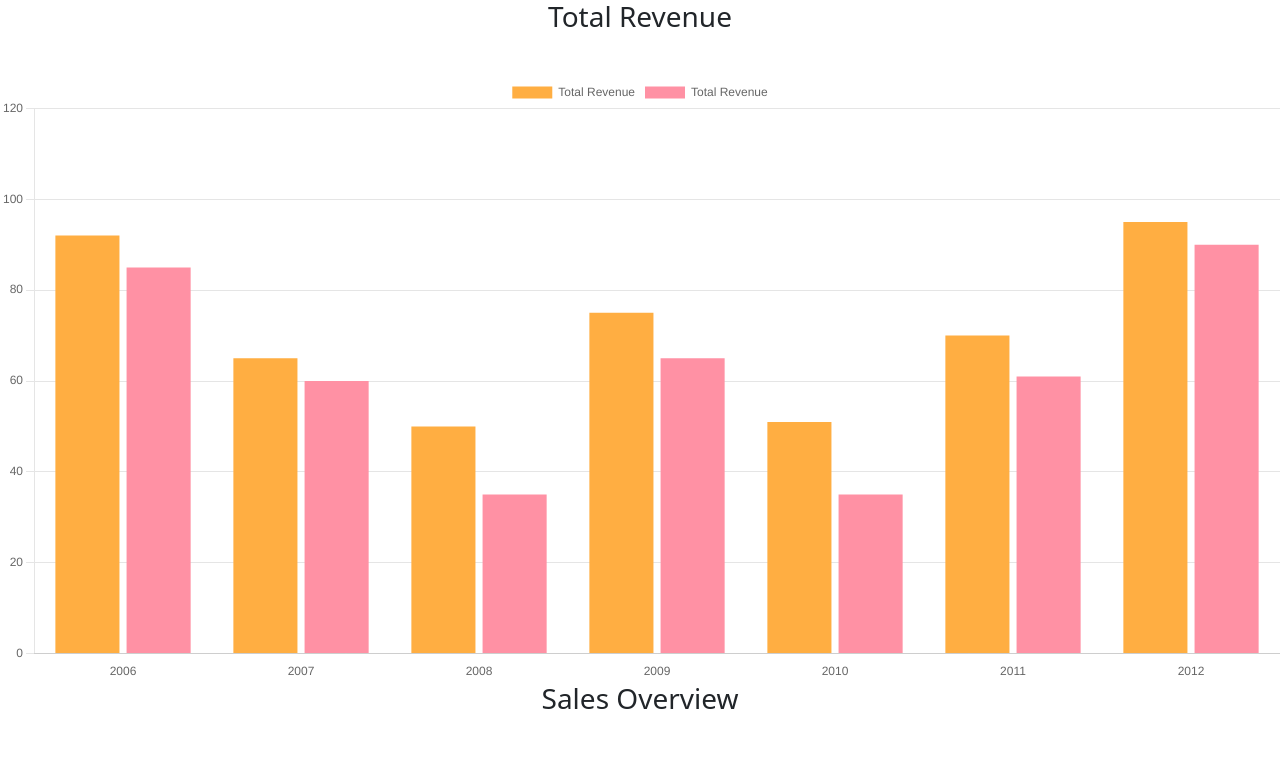
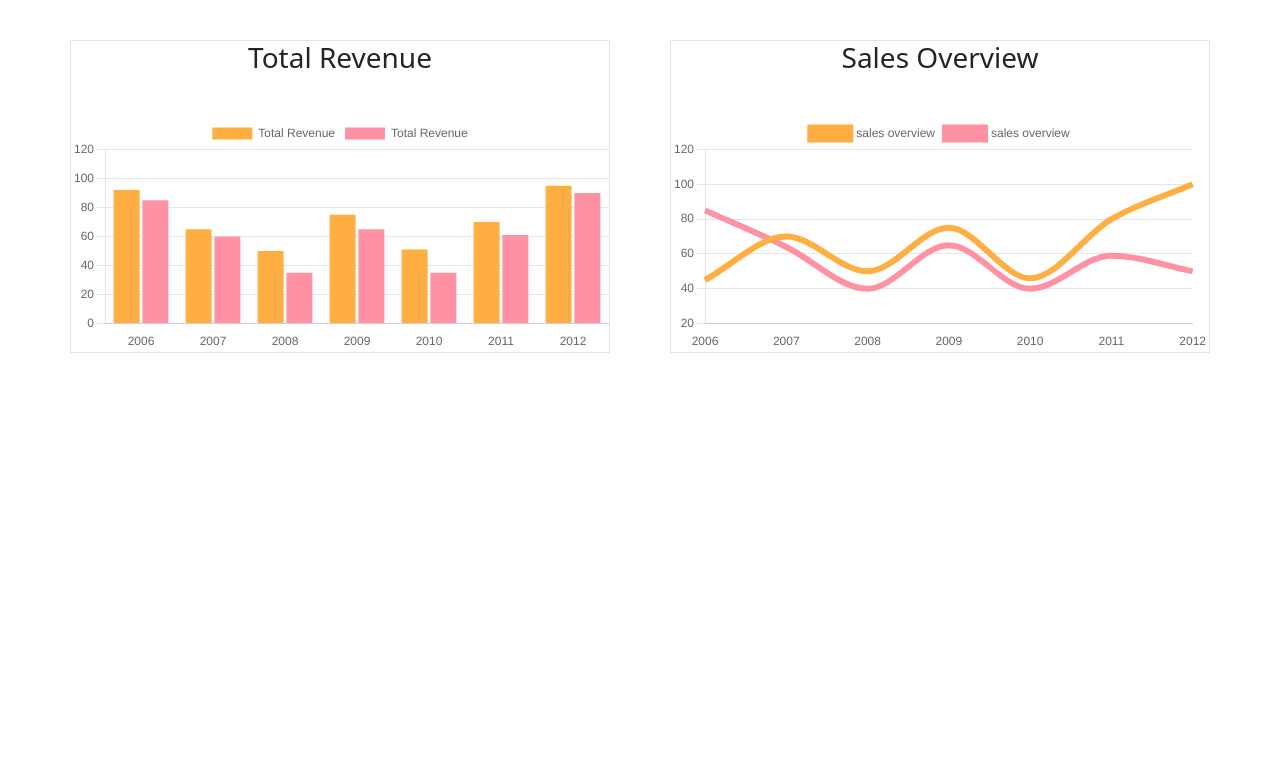
Before and after one commit to nidhiedigaa/admin-page, a React (Create React App) app in the folder adminpage/: page / in a window 1280 px wide. Shown: the top 762 px of the page. Built offline with nearby package versions, Linux system fonts and the light colour scheme.

Commit message:
chart task is completed

```diff
--- a/adminpage/src/App.css
+++ b/adminpage/src/App.css
@@ -54,3 +54,10 @@
   }
 
 }
+
+.charts
+{
+  display: grid;
+  grid-template-columns: repeat(2,1fr);
+  padding:40px;
+}
--- a/adminpage/src/App.js
+++ b/adminpage/src/App.js
@@ -8,11 +8,18 @@ import RecentProjects from './components/pageone/recentprojects';
 import ChartDashBoard from './components/chart/chartdashboard';
 import BarChart from './components/chart/barchart';
 import CurlyLineChart from './components/chart/curlylinechart';
+import {Col,Row} from "react-bootstrap"
 function App() {
   return (
     <div className="App">
-      <BarChart></BarChart>
-      <CurlyLineChart></CurlyLineChart>
+<div className="charts">
+<div className="d-flex flex-column justify-content-center align-items-center">
+<BarChart className="barchart"></BarChart>
+</div>
+ <div className="d-flex flex-column justify-content-center align-items-center">
+ <CurlyLineChart></CurlyLineChart>
+ </div>
+</div>
     </div>
   );
 }
--- a/adminpage/src/components/chart/barchart.js
+++ b/adminpage/src/components/chart/barchart.js
@@ -71,8 +71,10 @@ function BarChart(props)
         }
       }
     return (<>
-    <h3 className="text-center">Total Revenue</h3>
-    <Bar data={data} options={options}></Bar></>)
+   <div style={{width:"90%"}} className="border border-1" >
+   <h3 className="text-center">Total Revenue</h3>
+    <Bar data={data} options={options}></Bar>
+    </div></>)
 }
 
 
--- a/adminpage/src/components/chart/curlylinechart.js
+++ b/adminpage/src/components/chart/curlylinechart.js
@@ -58,7 +58,7 @@ function CurlyLineChart(props)
         }
       }
     return (<>
-    <div>
+    <div style={{width:"90%"}} className="border border-1">
         <h3 className="text-center">Sales Overview</h3>
     <Line data={data} options={options}></Line>
     </div>
```
